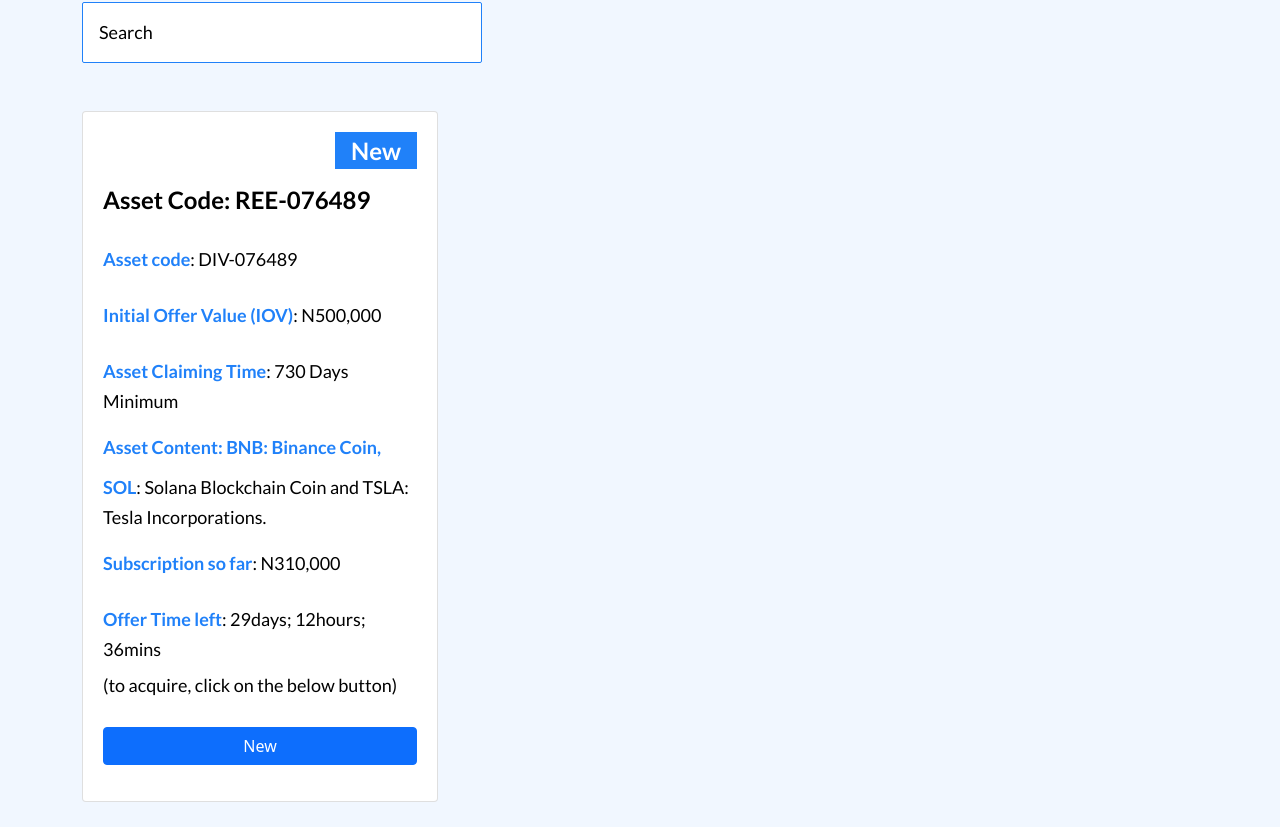
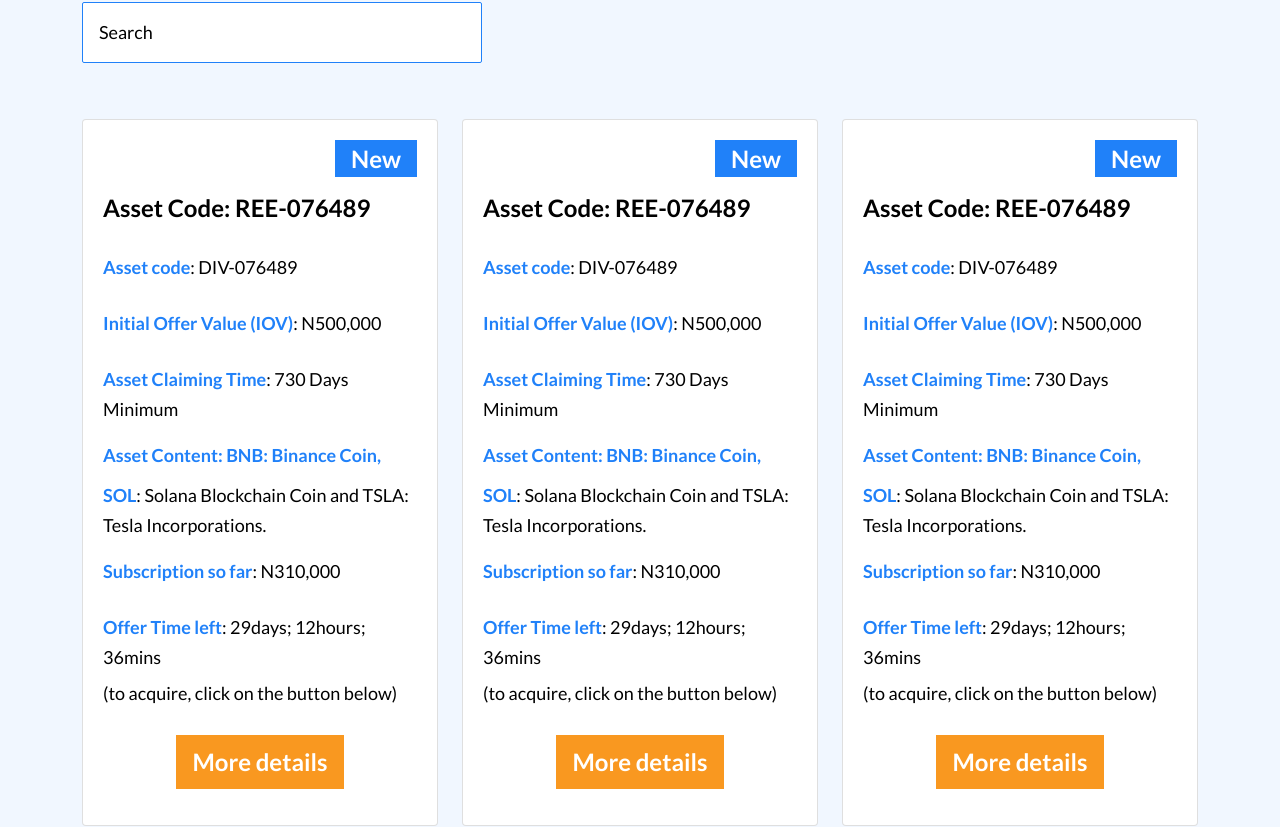
Before and after one commit to Dreezy305/HuntersWall, a Next.js app: page /catalogue in a window 1280 px wide. Shown: the part 285-1112 px from the top of the page. Built offline with nearby package versions, Linux system fonts and the light colour scheme.

Commit message:
catalogue  section

```diff
--- a/components/card.js
+++ b/components/card.js
@@ -50,11 +50,13 @@ const Card = ({
             <span className="cardBody_details-span1">Offer Time left</span>:{" "}
             {offertime}
           </h6>{" "}
-          <h6 className="my-3">(to acquire, click on the below button)</h6>
+          <h6 className="my-3">(to acquire, click on the button below)</h6>
         </div>
-        <button type="button" className="btn btn-primary float-start my-3">
-          New
-        </button>
+        <div className="cardBody_buttonBig d-flex justify-content-center">
+          <button type="button" className="float-start my-3 px-3">
+            More details
+          </button>
+        </div>
       </div>
     </div>
   );
--- a/pages/catalogue.js
+++ b/pages/catalogue.js
@@ -3,6 +3,7 @@ import Layout from "../layouts";
 import Card from "../components/card";
 
 function Catalogue() {
+  const arr = [1, 2, 3, 4, 5, 6, 7, 8];
   return (
     <Layout>
       <section className="catalogue pt-4">
@@ -13,7 +14,7 @@ function Catalogue() {
 
             <h6 className="tabs">Real estate</h6>
 
-            <h6 className="tabs">Innovaion</h6>
+            <h6 className="tabs">Innovation</h6>
 
             <h6 className="tabs">Commodities</h6>
 
@@ -25,9 +26,13 @@ function Catalogue() {
         </div>
         <div className="container pb-5">
           <div className="row">
-            <div className="col-lg-4">
-              <Card />
-            </div>
+            {arr.map((item) => (
+              <>
+                <div className="col-lg-4 my-2">
+                  <Card />
+                </div>
+              </>
+            ))}
           </div>
         </div>
       </section>
--- a/styles/globals.scss
+++ b/styles/globals.scss
@@ -352,6 +352,19 @@
       color: #2081f9;
     }
   }
+  &_buttonBig {
+    button {
+      background: #f99820;
+      height: 54px;
+      border: none;
+      font-family: Lato;
+      font-style: normal;
+      font-weight: bold;
+      font-size: 24px;
+      line-height: 30px;
+      color: #ffffff;
+    }
+  }
 }
 
 /** MOBILE RESPONSIVENESS STYLES FOR SMALL SCREENS */
```
